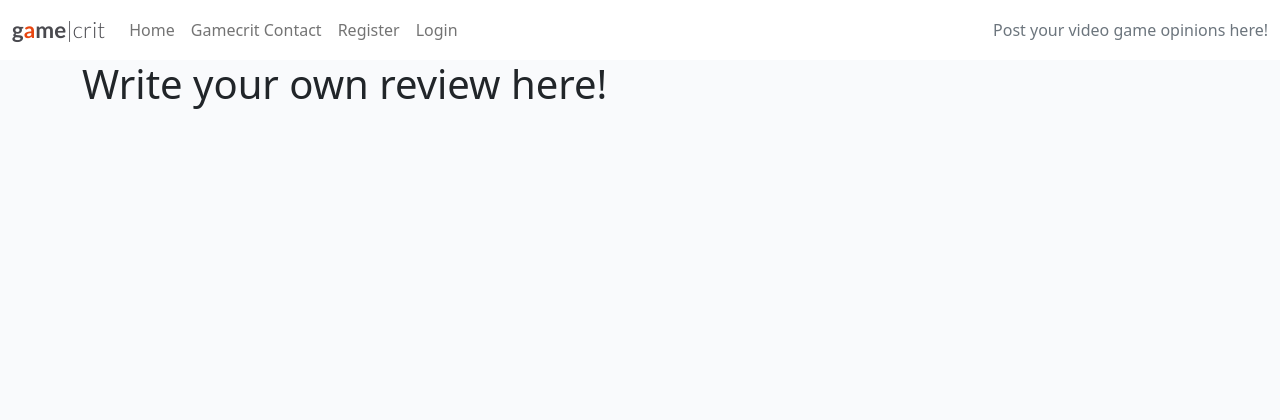
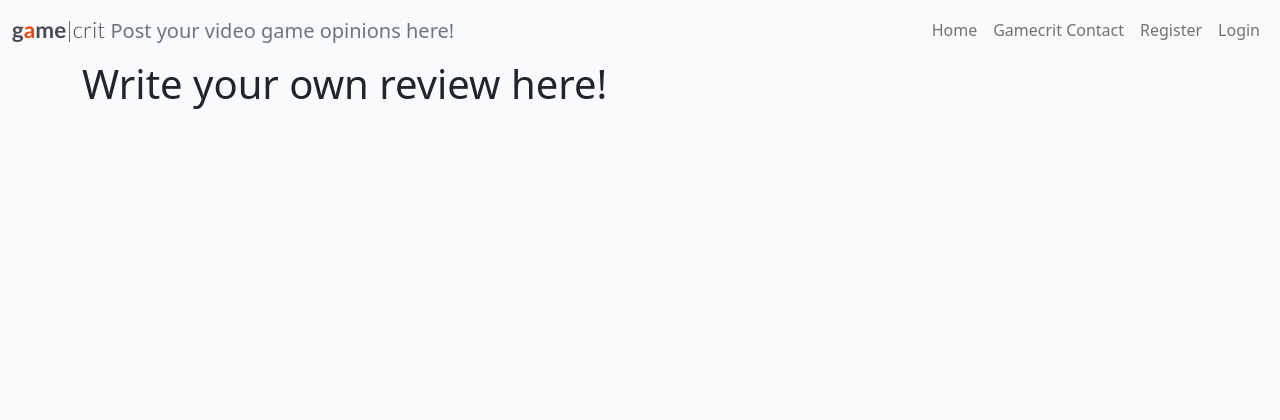
Before and after one commit to FlorianS4/project_4_django, a Django app: page /addgamecritpost/ in a window 1280 px wide. Shown: the top 420 px of the page. Run offline with Django 4.2, Linux system fonts and the light colour scheme; some libraries are stand-ins or nearby versions.

Commit message:
style: place navbar to the right

```diff
--- a/gamecrit/settings.py
+++ b/gamecrit/settings.py
@@ -29,7 +29,7 @@ TEMPLATES_DIR = [os.path.join(BASE_DIR, 'templates'),
 SECRET_KEY = os.environ.get("SECRET_KEY")
 
 # SECURITY WARNING: don't run with debug turned on in production!
-DEBUG = False
+DEBUG = True
 
 ALLOWED_HOSTS = ['8000-florians4-project4djang-81jbpst07lj.ws.codeinstitute-ide.net',
                 '.herokuapp.com']
--- a/gamecrit_post/views.py
+++ b/gamecrit_post/views.py
@@ -13,7 +13,7 @@ from .forms import GamecritPostForm, GameCritCommentForm
 class PostList(generic.ListView):
     queryset = Post.objects.filter(status=1).order_by("created_on")
     template_name = "gamecrit_post/index.html"
-    paginate_by = 4
+    paginate_by = 6
 
 
 class AddGamecritPost(CreateView):
--- a/static/css/style.css
+++ b/static/css/style.css
@@ -159,3 +159,10 @@ body {
 .approval {
     color: rgb(222, 146, 168);
 }
+
+@media screen and (min-width: 992px){
+    #navbarText {
+        display: flex;
+        justify-content: flex-end;
+    }
+}
--- a/templates/base.html
+++ b/templates/base.html
@@ -34,15 +34,20 @@
 <body class="d-flex flex-column h-100 main-bg">
 
     <!-- Navigation -->
-    <nav class="navbar navbar-expand-lg navbar-light bg-white">
+    <nav class="navbar navbar-expand-lg navbar-light">
         <div class="container-fluid">
             <a class="navbar-brand" href="{% url 'home' %}"><span class="brand">g<span class="red-o">a</span>me<span
-                        class="thin">|crit</span></span></a>
+                        class="thin">|crit</span></span>
+                        <span class="navbar-text text-muted">
+                            Post your video game opinions here!
+                        </span>
+                    </a>
             <button class="navbar-toggler" type="button" data-bs-toggle="collapse" data-bs-target="#navbarText"
                 aria-controls="navbarText" aria-expanded="false" aria-label="Toggle navigation">
                 <span class="navbar-toggler-icon"></span>
             </button>
             <div class="collapse navbar-collapse" id="navbarText">
+                <div id="navbar-flex">
                     <ul class="navbar-nav me-auto mb-2 mb-lg-0">
                         <li class="nav-item">
                             <a class="nav-link {% if request.path == home_url %}active{% endif %}" aria-current="page"
@@ -77,9 +82,7 @@
                         {% endif %}
 
                     </ul>
-                <span class="navbar-text text-muted">
-                    Post your video game opinions here!
-                </span>
+                </div>
             </div>
         </div>
     </nav>
```
Lines whose indentation alone changed are shown as unchanged.
